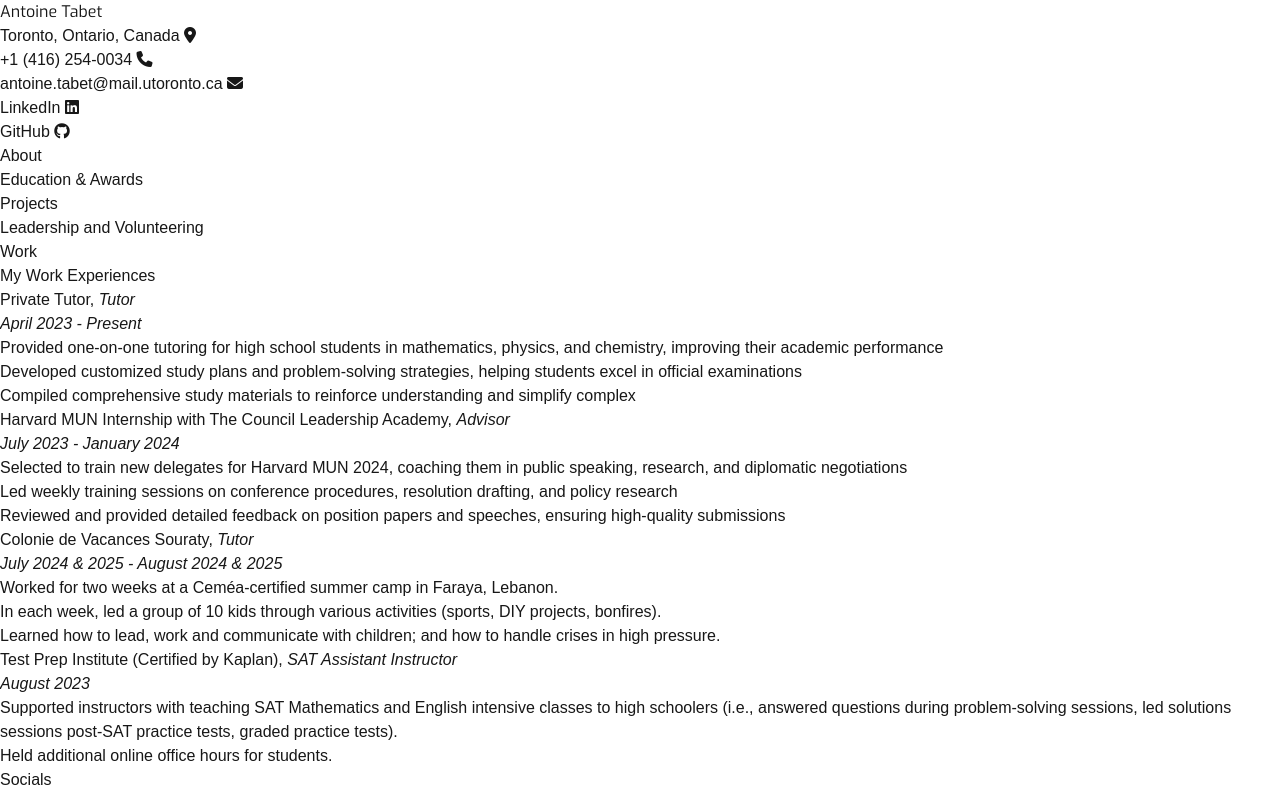
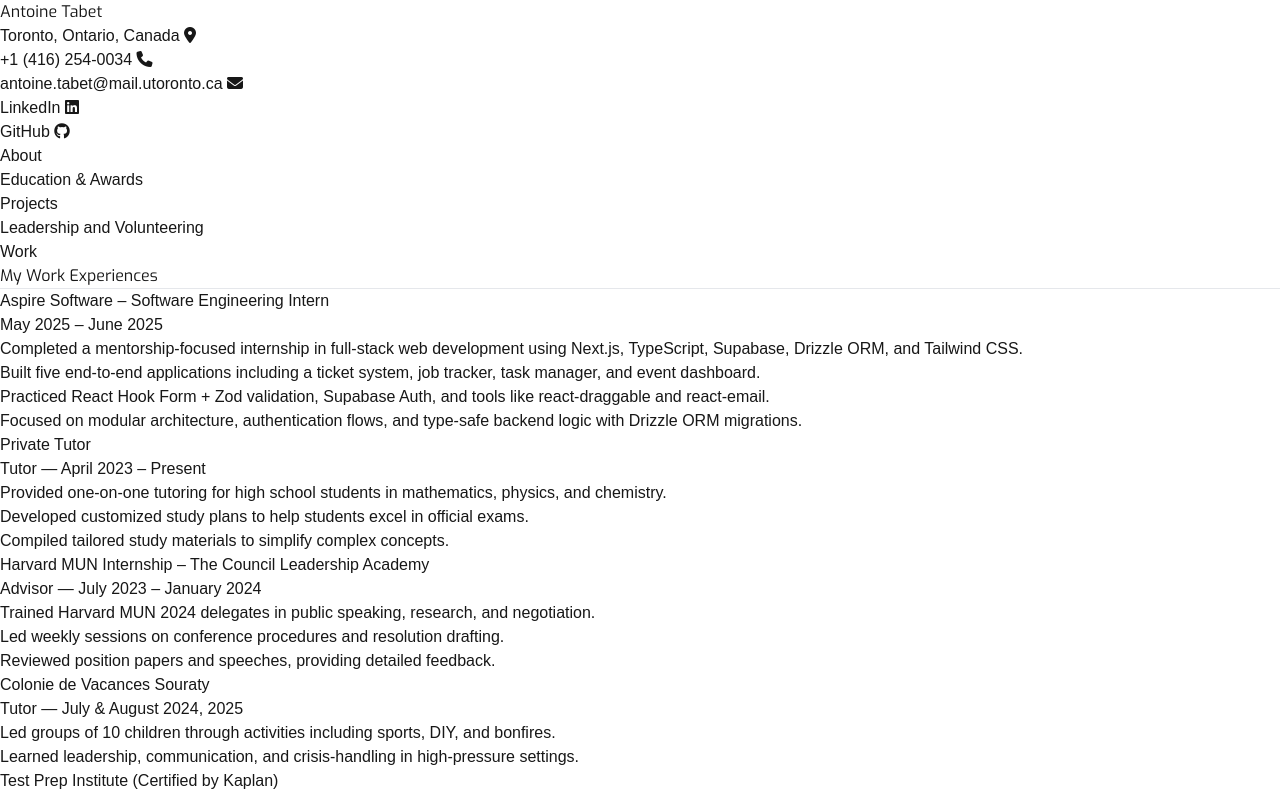
Before and after one commit to tabetant/my-portfolio, a Next.js app: page /work in a window 1280 px wide. Shown: the top 794 px of the page. Built offline with nearby package versions, Linux system fonts and the light colour scheme.

Commit message:
divided projects into coding and non coding

```diff
--- a/src/app/work/page.tsx
+++ b/src/app/work/page.tsx
@@ -1,51 +1,70 @@
+import { Card } from "../ui/Card";
+import { exile } from '@/app/ui/fonts';
+
 export default function EduPage() {
     return (
-        <div className='text-black' >
-            <h1 className='text-center text-black'>My Work Experiences</h1>
-            <div id="tutoring">
-                <h4>Private Tutor, <em>Tutor <div>April 2023 - Present</div></em></h4>
-                <ul>
-                    <li>Provided one-on-one tutoring for high school students in mathematics, physics, and
-                        chemistry, improving their academic performance</li>
-                    <li>Developed customized study plans and problem-solving strategies, helping students excel
-                        in official examinations</li>
-                    <li>Compiled comprehensive study materials to reinforce understanding and simplify complex
-                    </li>
+        <div className="bg-white text-black px-6 md:px-10 py-16 max-w-screen-lg mx-auto space-y-12">
+            < h1 className={`${exile.className} text-5xl font-bold text-center`
+            }> My Work Experiences</h1 >
+            <hr className="w-20 h-0.5 mx-auto border-0 bg-gray-300" />
+            <Card className="p-6 bg-gray-50 rounded-xl border border-gray-200 shadow-sm hover:shadow-md transition">
+                <div className="flex flex-col md:flex-row justify-between items-start mb-3">
+                    <h2 className="text-2xl font-semibold">Aspire Software – Software Engineering Intern</h2>
+                    <span className="text-sm italic text-gray-500">May 2025 – June 2025</span>
+                </div>
+                <ul className="list-disc pl-5 text-gray-700 text-lg leading-relaxed space-y-2">
+                    <li>Completed a mentorship-focused internship in full-stack web development using Next.js, TypeScript, Supabase, Drizzle ORM, and Tailwind CSS.</li>
+                    <li>Built five end-to-end applications including a ticket system, job tracker, task manager, and event dashboard.</li>
+                    <li>Practiced React Hook Form + Zod validation, Supabase Auth, and tools like react-draggable and react-email.</li>
+                    <li>Focused on modular architecture, authentication flows, and type-safe backend logic with Drizzle ORM migrations.</li>
                 </ul>
-            </div>
-            <div id="HMUN24">
-                <h4>Harvard MUN Internship with The Council Leadership Academy, <em>Advisor<div>July 2023 -
-                    January 2024</div></em></h4>
-                <ul>
-                    <li>Selected to train new delegates for Harvard MUN 2024, coaching them in public speaking,
-                        research, and diplomatic negotiations</li>
-                    <li>Led weekly training sessions on conference procedures, resolution drafting, and policy
-                        research</li>
-                    <li>Reviewed and provided detailed feedback on position papers and speeches, ensuring
-                        high-quality submissions</li>
+            </Card>
+
+            <Card className="p-6 bg-gray-50 rounded-xl border border-gray-200 shadow-sm hover:shadow-md transition">
+                <div className="flex flex-col md:flex-row justify-between items-start mb-3">
+                    <h2 className="text-2xl font-semibold">Private Tutor</h2>
+                    <span className="text-sm italic text-gray-500">Tutor — April 2023 – Present</span>
+                </div>
+                <ul className="list-disc pl-5 text-gray-700 text-lg leading-relaxed space-y-2">
+                    <li>Provided one-on-one tutoring for high school students in mathematics, physics, and chemistry.</li>
+                    <li>Developed customized study plans to help students excel in official exams.</li>
+                    <li>Compiled tailored study materials to simplify complex concepts.</li>
                 </ul>
-            </div>
-            <div id="CVS">
-                <h4>Colonie de Vacances Souraty, <em>Tutor<div>July 2024 & 2025 - August 2024 & 2025</div></em>
-                </h4>
-                <ul>
-                    <li>Worked for two weeks at a Ceméa-certified summer camp in Faraya, Lebanon.</li>
-                    <li>In each week, led a group of 10 kids through various activities (sports, DIY projects,
-                        bonfires).</li>
-                    <li>Learned how to lead, work and communicate with children; and how to handle crises in
-                        high pressure.</li>
+            </Card>
+
+            <Card className="p-6 bg-gray-50 rounded-xl border border-gray-200 shadow-sm hover:shadow-md transition">
+                <div className="flex flex-col md:flex-row justify-between items-start mb-3">
+                    <h2 className="text-2xl font-semibold">Harvard MUN Internship – The Council Leadership Academy</h2>
+                    <span className="text-sm italic text-gray-500">Advisor — July 2023 – January 2024</span>
+                </div>
+                <ul className="list-disc pl-5 text-gray-700 text-lg leading-relaxed space-y-2">
+                    <li>Trained Harvard MUN 2024 delegates in public speaking, research, and negotiation.</li>
+                    <li>Led weekly sessions on conference procedures and resolution drafting.</li>
+                    <li>Reviewed position papers and speeches, providing detailed feedback.</li>
                 </ul>
-            </div>
-            <div id="Kaplan">
-                <h4>Test Prep Institute (Certified by Kaplan), <em>SAT Assistant Instructor<div>August 2023
-                </div></em></h4>
-                <ul>
-                    <li>Supported instructors with teaching SAT Mathematics and English intensive classes to
-                        high schoolers (i.e., answered questions during problem-solving sessions, led solutions
-                        sessions post-SAT practice tests, graded practice tests).</li>
-                    <li>Held additional online office hours for students.</li>
+            </Card>
+
+            <Card className="p-6 bg-gray-50 rounded-xl border border-gray-200 shadow-sm hover:shadow-md transition">
+                <div className="flex flex-col md:flex-row justify-between items-start mb-3">
+                    <h2 className="text-2xl font-semibold">Colonie de Vacances Souraty</h2>
+                    <span className="text-sm italic text-gray-500">Tutor — July & August 2024, 2025</span>
+                </div>
+                <ul className="list-disc pl-5 text-gray-700 text-lg leading-relaxed space-y-2">
+                    <li>Led groups of 10 children through activities including sports, DIY, and bonfires.</li>
+                    <li>Learned leadership, communication, and crisis-handling in high-pressure settings.</li>
                 </ul>
-            </div>
+            </Card>
+
+            <Card className="p-6 bg-gray-50 rounded-xl border border-gray-200 shadow-sm hover:shadow-md transition">
+                <div className="flex flex-col md:flex-row justify-between items-start mb-3">
+                    <h2 className="text-2xl font-semibold">Test Prep Institute (Certified by Kaplan)</h2>
+                    <span className="text-sm italic text-gray-500">SAT Assistant Instructor — August 2023</span>
+                </div>
+                <ul className="list-disc pl-5 text-gray-700 text-lg leading-relaxed space-y-2">
+                    <li>Supported instruction in SAT Math and English classes.</li>
+                    <li>Led solution walkthroughs, graded tests, and held office hours for extra help.</li>
+                </ul>
+            </Card>
         </div >
-    )
+    );
 }
```
Also changed, not shown: src/app/projects/page.tsx (+31 -33 lines).
